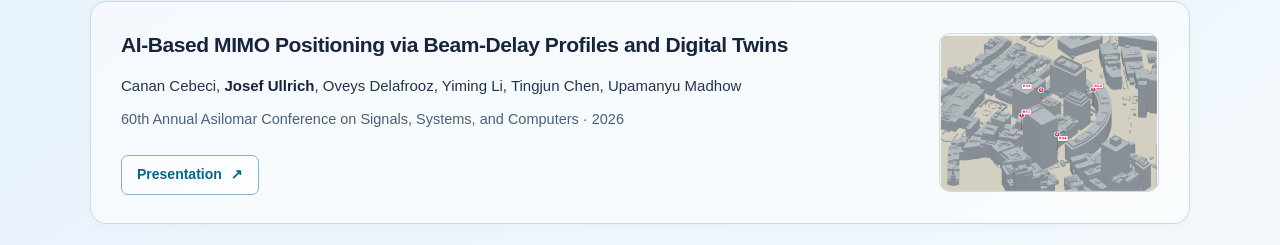
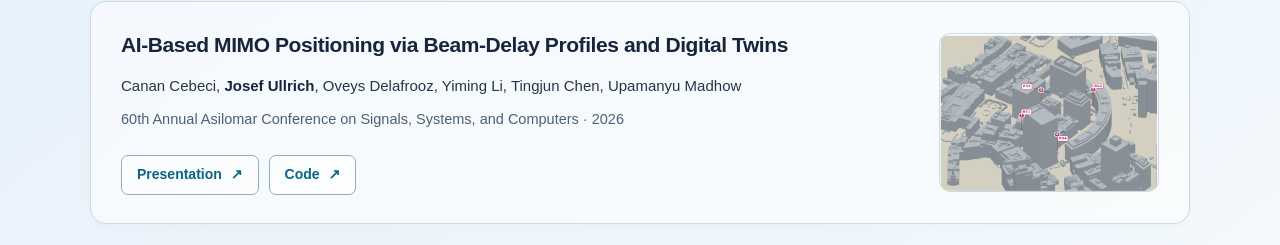
Before and after one commit to josefullrich/josefullrich.github.io, a plain HTML site: page index.html in a window 1280 px wide. Shown: the part 1014-1259 px from the top of the page. Drawn offline with Linux system fonts and the light colour scheme.

Commit message:
Link digital-twin positioning codebase

```diff
--- a/index.html
+++ b/index.html
@@ -90,6 +90,7 @@
           <p class="publication-venue">60th Annual Asilomar Conference on Signals, Systems, and Computers &middot; 2026</p>
           <div class="publication-links">
             <a class="button" href="assets/pdfs/asilomar-2026-presentation.pdf" target="_blank" rel="noopener">Presentation <span aria-hidden="true">↗</span></a>
+            <a class="button" href="https://github.com/WCSL-UCSB/digital-twin-based-positioning" target="_blank" rel="noopener">Code <span aria-hidden="true">↗</span></a>
           </div>
         </div>
         <img class="publication-image" src="assets/bostontwin-cambridge-layout.png" width="814" height="584" alt="Boston Cambridge digital twin with four labeled base stations among the buildings" loading="lazy" decoding="async" />
```
Also changed, not shown: publications.html (+1 -0 lines).
